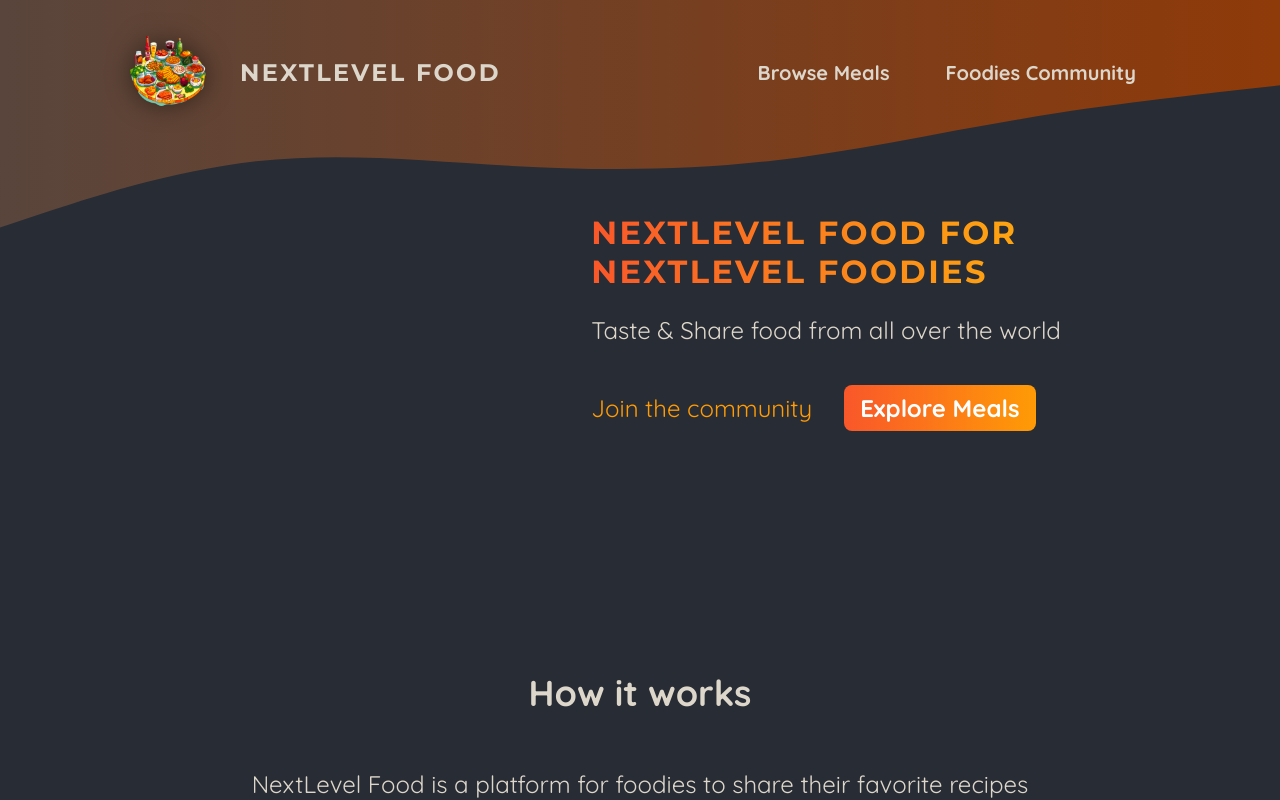
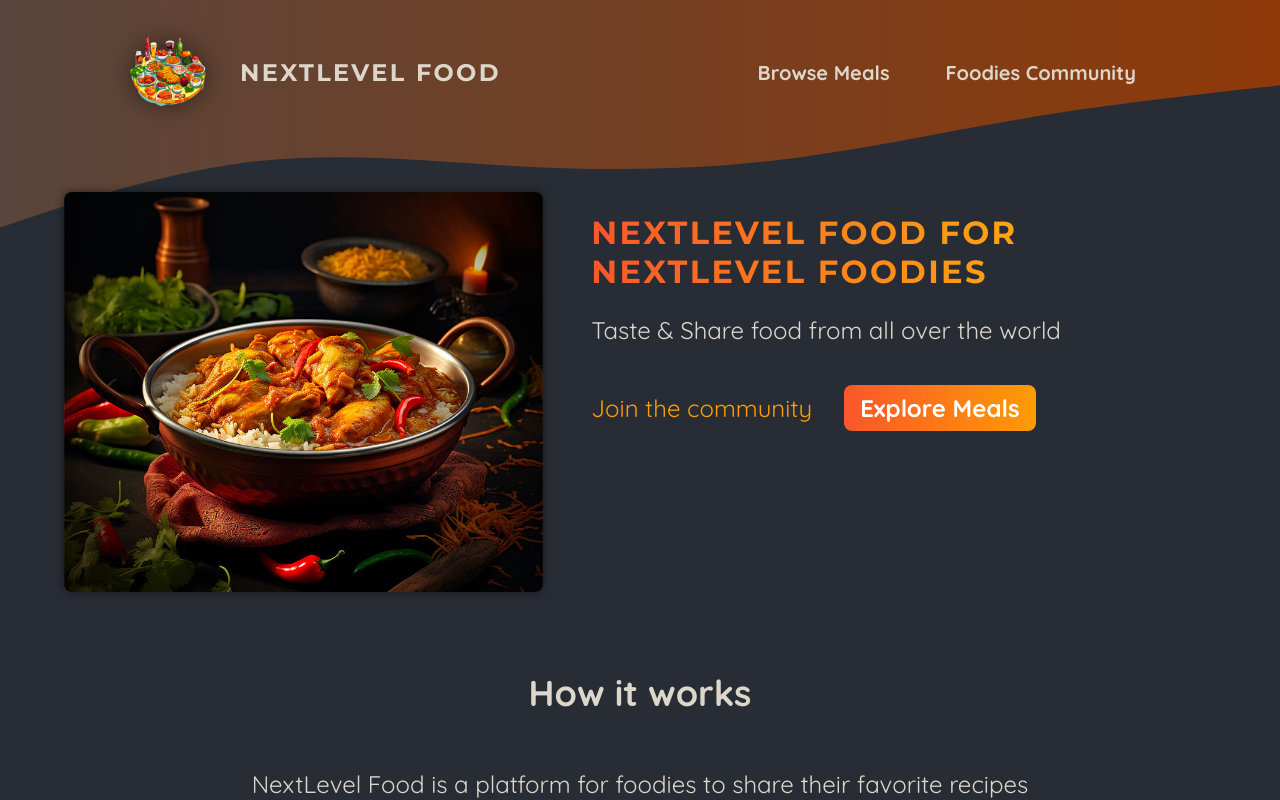
Before and after one commit to AlirezaAnzali/foodie, a Next.js app: page / in a window 1280 px wide. Shown: the top 800 px of the page. Built offline with nearby package versions, Linux system fonts and the light colour scheme.

Commit message:
add slideshow and use client

```diff
--- a/app/page.js
+++ b/app/page.js
@@ -1,10 +1,14 @@
 import Link from "next/link";
 import classes from "./page.module.css";
+import ImageSlideshow from "../components/images/image-slideshow";
+
 export default function Home() {
   return (
     <>
       <header className={classes.header}>
-        <div className={classes.slideshow}></div>
+        <div className={classes.slideshow}>
+          <ImageSlideshow />
+        </div>
         <div>
           <div className={classes.hero}>
             <h1>NextLevel Food for NextLevel Foodies</h1>
--- a/components/images/image-slideshow.js
+++ b/components/images/image-slideshow.js
@@ -0,0 +1,49 @@
+"use client";
+import { useEffect, useState } from "react";
+import Image from "next/image";
+
+import burgerImg from "@/assets/burger.jpg";
+import curryImg from "@/assets/curry.jpg";
+import dumplingsImg from "@/assets/dumplings.jpg";
+import macncheeseImg from "@/assets/macncheese.jpg";
+import pizzaImg from "@/assets/pizza.jpg";
+import schnitzelImg from "@/assets/schnitzel.jpg";
+import tomatoSaladImg from "@/assets/tomato-salad.jpg";
+import classes from "./image-slideshow.module.css";
+
+const images = [
+  { image: burgerImg, alt: "A delicious, juicy burger" },
+  { image: curryImg, alt: "A delicious, spicy curry" },
+  { image: dumplingsImg, alt: "Steamed dumplings" },
+  { image: macncheeseImg, alt: "Mac and cheese" },
+  { image: pizzaImg, alt: "A delicious pizza" },
+  { image: schnitzelImg, alt: "A delicious schnitzel" },
+  { image: tomatoSaladImg, alt: "A delicious tomato salad" },
+];
+
+export default function ImageSlideshow() {
+  const [currentImageIndex, setCurrentImageIndex] = useState(0);
+
+  useEffect(() => {
+    const interval = setInterval(() => {
+      setCurrentImageIndex((prevIndex) =>
+        prevIndex < images.length - 1 ? prevIndex + 1 : 0
+      );
+    }, 5000);
+
+    return () => clearInterval(interval);
+  }, []);
+
+  return (
+    <div className={classes.slideshow}>
+      {images.map((image, index) => (
+        <Image
+          key={index}
+          src={image.image}
+          className={index === currentImageIndex ? classes.active : ""}
+          alt={image.alt}
+        />
+      ))}
+    </div>
+  );
+}
--- /dev/null
+++ b/components/images/image-slideshow.module.css
@@ -0,0 +1,26 @@
+.slideshow {
+  position: relative;
+  width: 100%;
+  height: 100%;
+  border-radius: 8px;
+  overflow: hidden;
+  box-shadow: 0 0 0.5rem rgba(0, 0, 0, 0.5);
+}
+
+.slideshow img {
+  width: 100%;
+  height: 100%;
+  object-fit: cover;
+  position: absolute;
+  top: 0;
+  left: 0;
+  opacity: 0;
+  transform: scale(1.1) translateX(-1rem) rotate(-5deg);
+  transition: all 0.5s ease-in-out;
+}
+
+.slideshow .active {
+  z-index: 1;
+  opacity: 1;
+  transform: scale(1) translateX(0) rotate(0);
+}
```
